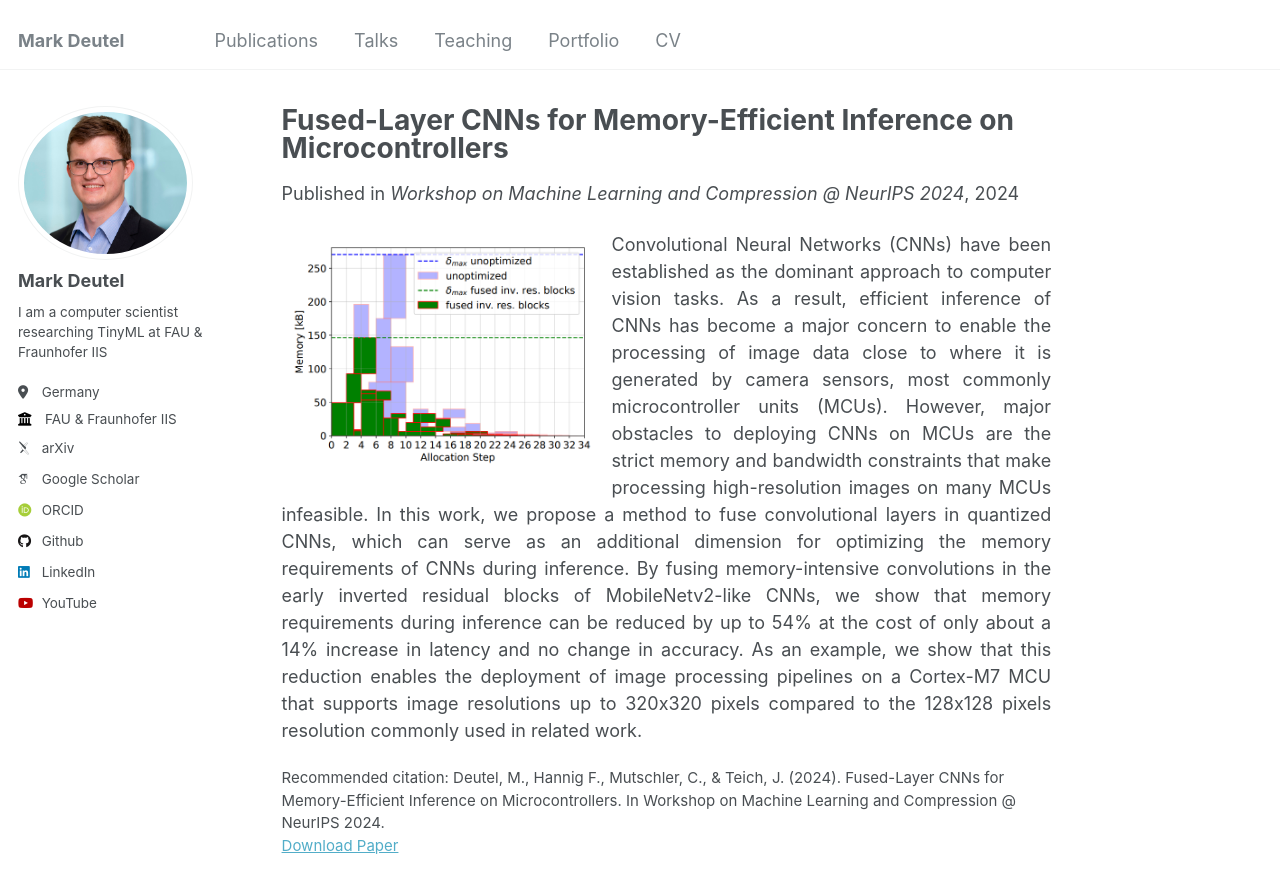
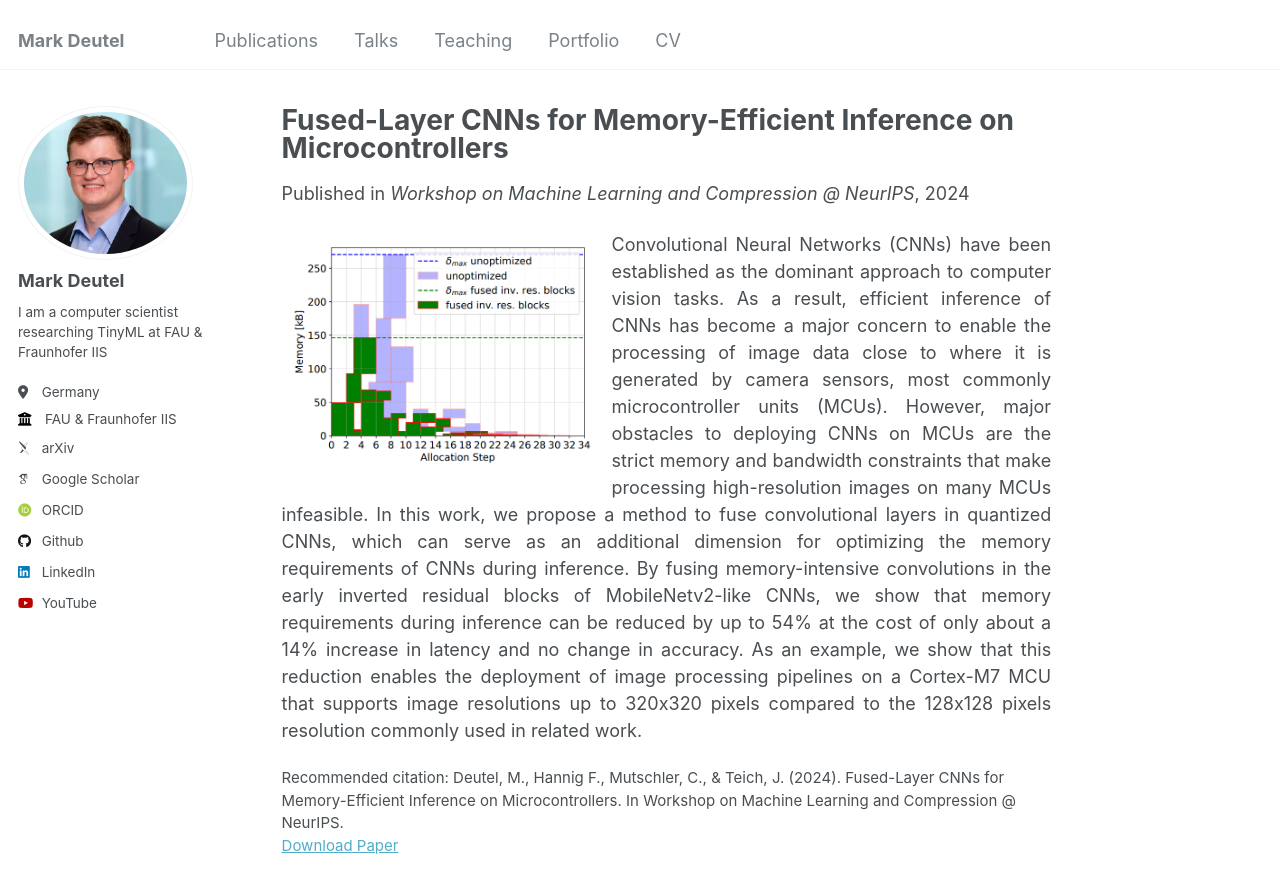
Before and after one commit to markdeutel/markdeutel.github.io, a Jekyll site: the page built from _publications/2024-12-15-fused-layer-cnns.md, in a window 1280 px wide and 900 px high. Shown: the top 893 px of the window. Built offline with Jekyll 4.4.1, drawn with Linux system fonts in a browser that asks for light colours; some web fonts are replaced.

```diff
--- a/_publications/2024-12-15-fused-layer-cnns.md
+++ b/_publications/2024-12-15-fused-layer-cnns.md
@@ -5,10 +5,10 @@ category: conferences
 permalink: /publication/fusedLayerCnns
 excerpt: 'Convolutional Neural Networks (CNNs) have been established as the dominant approach to computer vision tasks. As a result, efficient inference of CNNs has become a major concern to enable the processing of image data close to where it is generated by camera sensors, most commonly microcontroller units (MCUs). However, major obstacles to deploying CNNs on MCUs are the strict memory and bandwidth constraints that make processing high-resolution images on many MCUs infeasible. In this work, we propose a method to fuse convolutional layers in quantized CNNs, which can serve as an additional dimension for optimizing the memory requirements of CNNs during inference. By fusing memory-intensive convolutions in the early inverted residual blocks of MobileNetv2-like CNNs, we show that memory requirements during inference can be reduced by up to 54% at the cost of only about a 14% increase in latency and no change in accuracy. As an example, we show that this reduction enables the deployment of image processing pipelines on a Cortex-M7 MCU that supports image resolutions up to 320x320 pixels compared to the 128x128 pixels resolution commonly used in related work.'
 date: 2024-12-15
-venue: 'Workshop on Machine Learning and Compression @ NeurIPS 2024'
+venue: 'Workshop on Machine Learning and Compression @ NeurIPS'
 paperurl: 'https://openreview.net/forum?id=2O8qbyxH6X'
 highlight: '../files/fused_layer_cnn_highlight.png'
-citation: 'Deutel, M., Hannig F., Mutschler, C., & Teich, J. (2024). Fused-Layer CNNs for Memory-Efficient Inference on Microcontrollers. In Workshop on Machine Learning and Compression @ NeurIPS 2024.'
+citation: 'Deutel, M., Hannig F., Mutschler, C., & Teich, J. (2024). Fused-Layer CNNs for Memory-Efficient Inference on Microcontrollers. In Workshop on Machine Learning and Compression @ NeurIPS.'
 ---
 
 Convolutional Neural Networks (CNNs) have been established as the dominant approach to computer vision tasks. As a result, efficient inference of CNNs has become a major concern to enable the processing of image data close to where it is generated by camera sensors, most commonly microcontroller units (MCUs). However, major obstacles to deploying CNNs on MCUs are the strict memory and bandwidth constraints that make processing high-resolution images on many MCUs infeasible. In this work, we propose a method to fuse convolutional layers in quantized CNNs, which can serve as an additional dimension for optimizing the memory requirements of CNNs during inference. By fusing memory-intensive convolutions in the early inverted residual blocks of MobileNetv2-like CNNs, we show that memory requirements during inference can be reduced by up to 54% at the cost of only about a 14% increase in latency and no change in accuracy. As an example, we show that this reduction enables the deployment of image processing pipelines on a Cortex-M7 MCU that supports image resolutions up to 320x320 pixels compared to the 128x128 pixels resolution commonly used in related work.
```
Also changed, not shown: README.md (+1 -1 lines), _pages/cv.md (+1 -1 lines), _publications/2023-03-20-efficient-dnn-deployment-on-mcus.md (+1 -1 lines), _publications/2023-09-18-micro-yolo.md (+1 -1 lines), _publications/2025-08-11-multi-objective-bayes-op-with-rl.md (added, +16 -0 lines), files/multi_obj_gecco_highlight.png (added), 1 other file.
